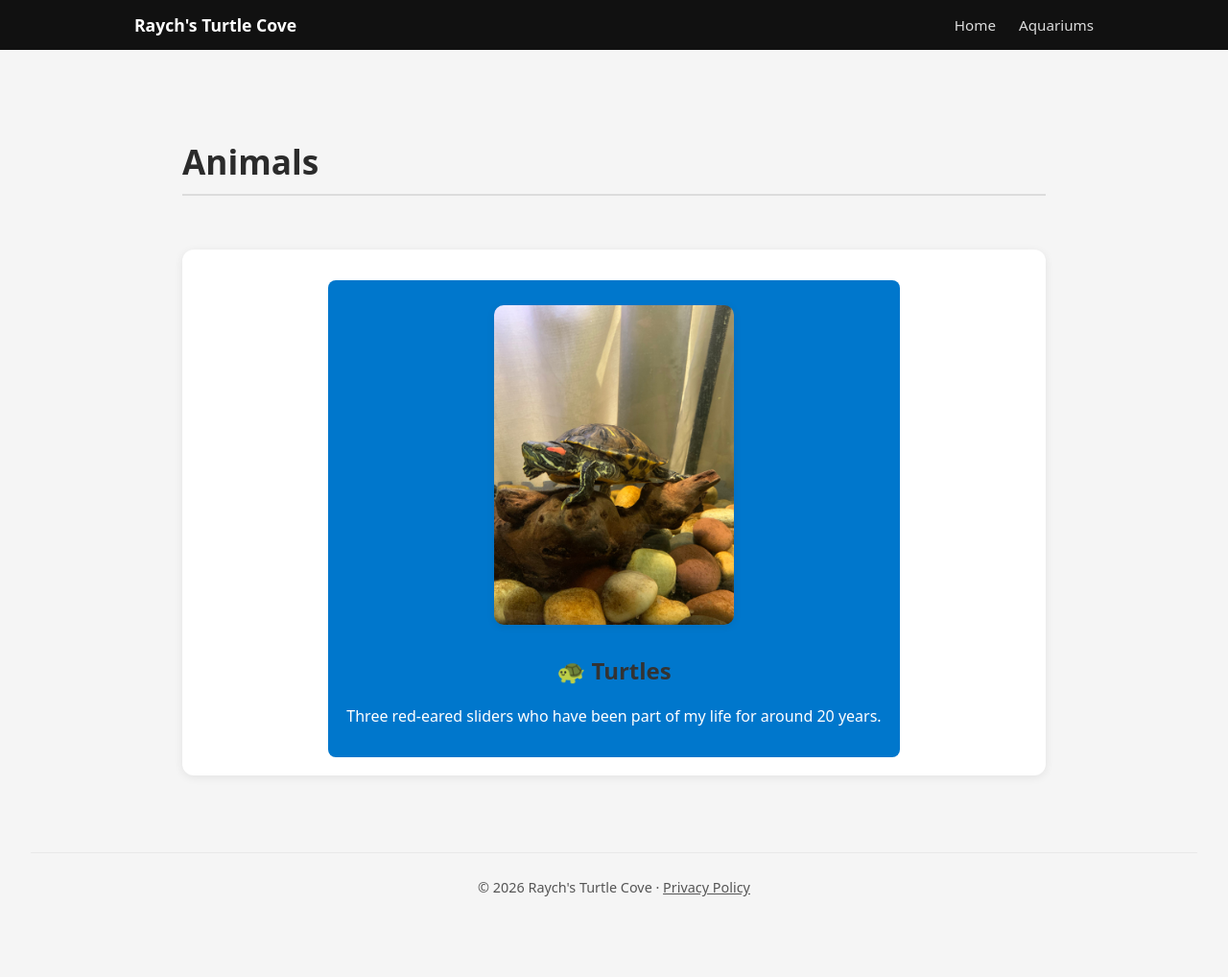
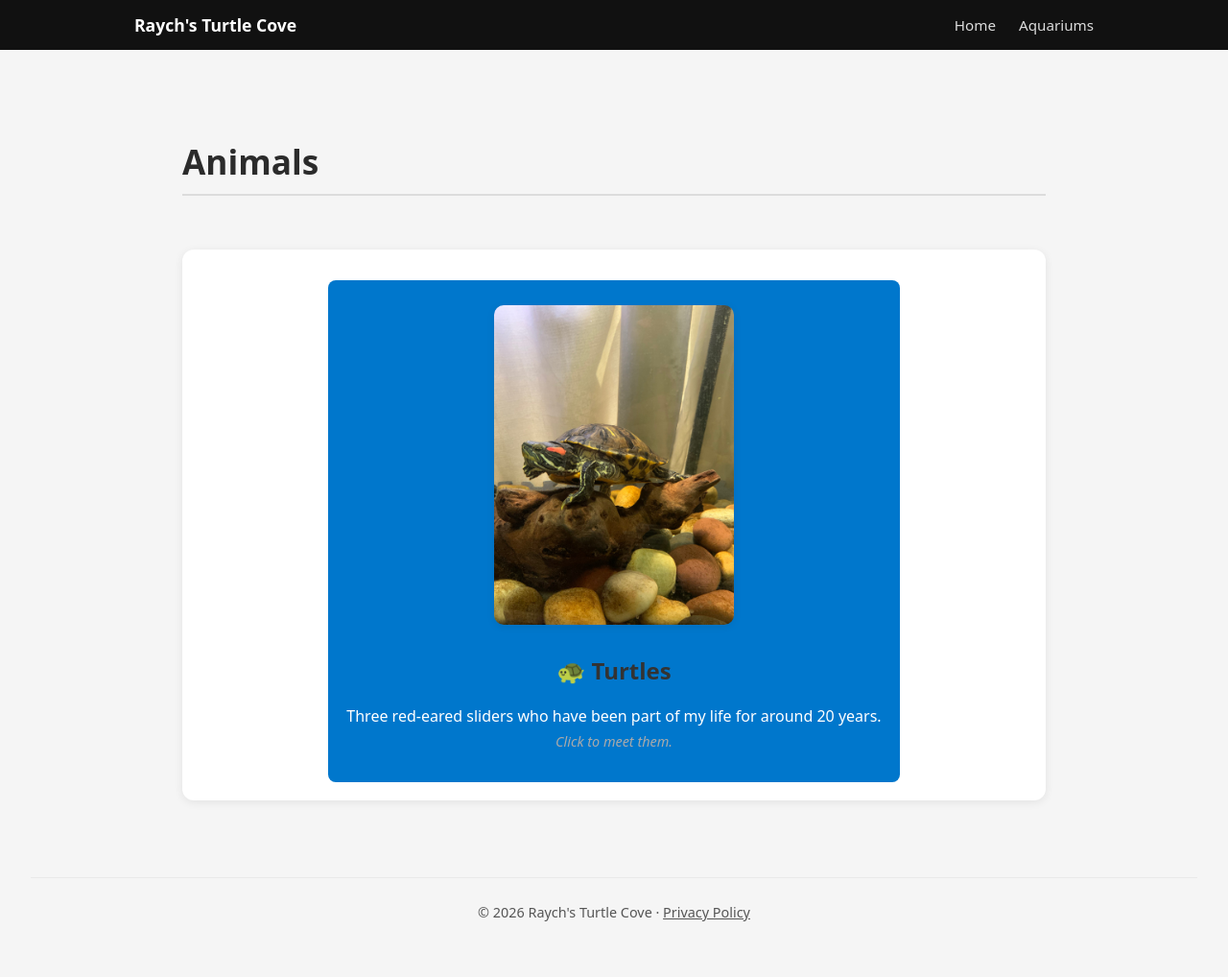
Before and after one commit to rachelsprague/turtles.raych.com, a Jekyll site: the page built from animals/index.md, in a window 1280 px wide. Shown: the whole page at 96% size. Built offline with Jekyll 4.4.1, drawn with Linux system fonts in a browser that asks for light colours; before the commit the page ends 993 px from its top, so only the background shows below that.

Commit message:
fix animals landing

```diff
--- a/animals/index.md
+++ b/animals/index.md
@@ -4,34 +4,37 @@ title: Animals
 permalink: /animals/
 ---
 
-<!-- # Animals
-
-These are the animals that live in my aquariums. -->
-
 <div class="animal-grid">
 
-<div class="animal-card">
-<a href="/animals/turtles">
-<img src="/assets/images/animals/animals_turtles.jpg" alt="Red-eared slider turtle">
-<h2>🐢 Turtles</h2>
-<p>Three red-eared sliders who have been part of my life for around 20 years.</p>
-</a>
-</div>
+  <!-- Turtles Card -->
+  <div class="animal-card">
+    <a href="/animals/turtles">
+      <img src="/assets/images/animals/animals_turtles.jpg" alt="Red-eared slider turtles">
+      <h2>🐢 Turtles</h2>
+      <p>Three red-eared sliders who have been part of my life for around 20 years. <br><em>Click to meet them.</em></p>
+    </a>
+  </div>
 
-<!-- <div class="animal-card">
-<a href="/animals/guppies">
-<img src="/assets/images/guppies/guppies.jpg" alt="Guppies">
-<h2>🐠 Guppies</h2>
-<p>Colorful livebearers living in planted aquariums.</p>
-</a>
-</div> -->
+  <!-- Guppies Card -->
+  <!--
+  <div class="animal-card">
+    <a href="/animals/guppies">
+      <img src="/assets/images/guppies/guppies.jpg" alt="Guppies">
+      <h2>🐠 Guppies</h2>
+      <p>Colorful livebearers living in planted aquariums. <br><em>Click to meet them.</em></p>
+    </a>
+  </div>
+  -->
 
-<!-- <div class="animal-card">
-<a href="/animals/snails">
-<img src="/assets/images/snails/snails.jpg" alt="Aquarium snails">
-<h2>🐌 Snails</h2>
-<p>Hitchhiker snails that help keep the tanks balanced.</p>
-</a>
-</div> -->
+  <!-- Snails Card -->
+  <!--
+  <div class="animal-card">
+    <a href="/animals/snails">
+      <img src="/assets/images/snails/snails.jpg" alt="Aquarium snails">
+      <h2>🐌 Snails</h2>
+      <p>Hitchhiker snails that help keep the tanks balanced. <br><em>Click to meet them.</em></p>
+    </a>
+  </div>
+  -->
 
 </div>
```
